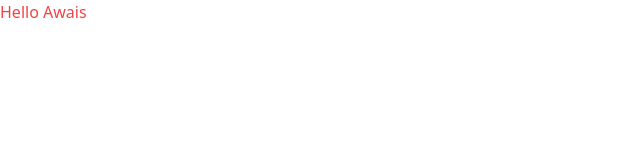
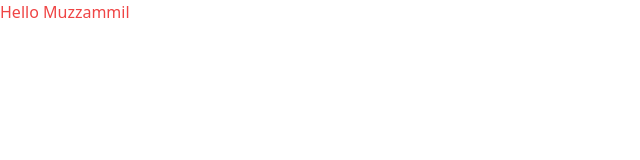
Before and after one commit to mk-muzzammil/DevYaar-Portfolio-Website, a React (Vite) app: page / in a window 1280 px wide. Shown: the top 160 px of the page, without its empty margins (0-640 px from the left). Built offline with nearby package versions, Linux system fonts and the light colour scheme.

Commit message:
Working on hero section

```diff
--- a/src/App.jsx
+++ b/src/App.jsx
@@ -1,7 +1,7 @@
 function App() {
   return (
     <>
-      <div className="text-red-500">Hello Awais </div>
+      <div className="text-red-500">Hello Muzzammil </div>
     </>
   );
 }
```
